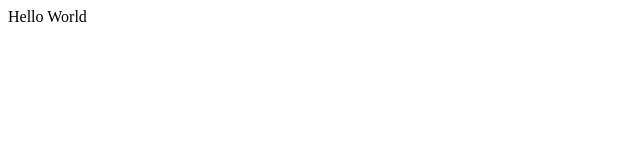
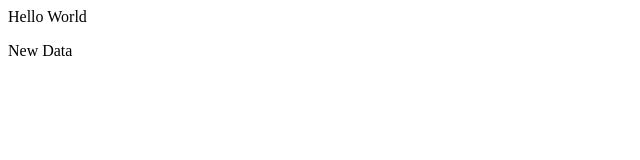
Before and after one commit to Chetainya26/PR-TEST, a plain HTML site: page index.html in a window 1280 px wide. Shown: the full height of the page, 0-640 px from the left. Drawn offline with Linux system fonts and the light colour scheme.

Commit message:
First Check

```diff
--- a/index.html
+++ b/index.html
@@ -1 +1,2 @@
 <p>Hello World</p>
+<p>New Data</p>
```
